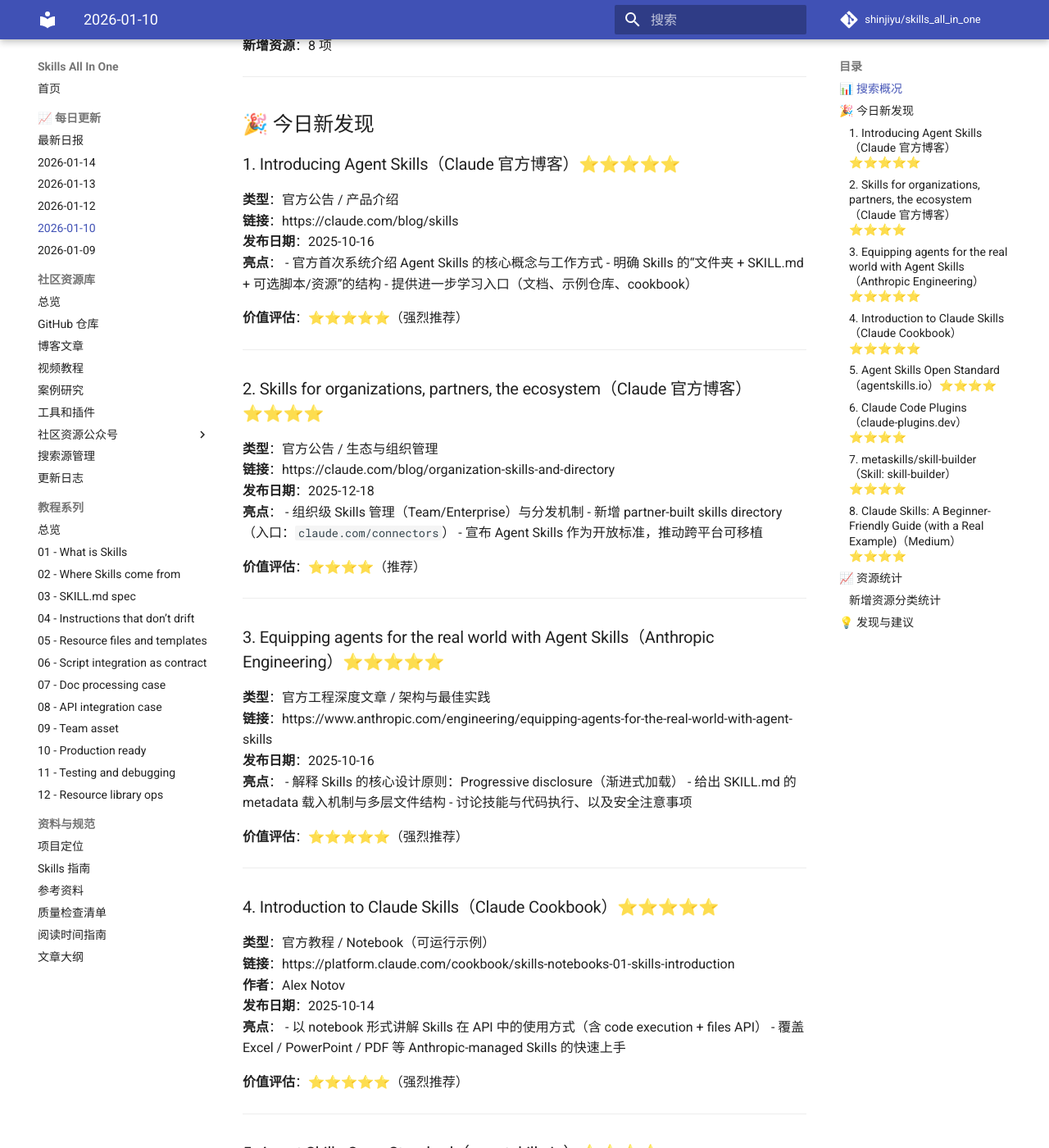
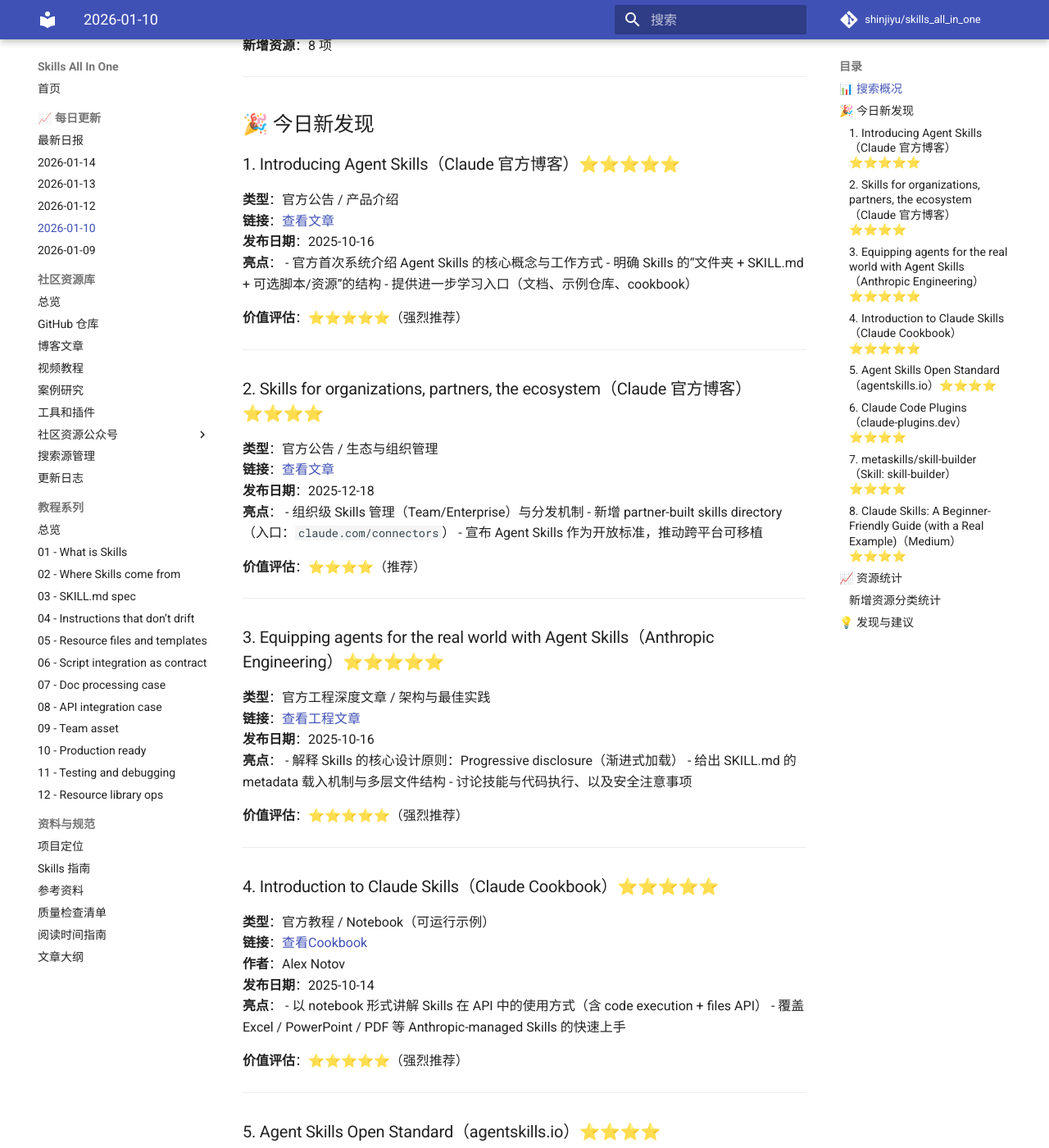
Before and after one commit to shinjiyu/skills_all_in_one, an MkDocs documentation site: the page built from docs/community-resources/reports/daily-search-2026-01-10.md, in a window 1280 px wide and 1400 px high, scrolled down 382 px. Shown: the whole window at 82% size. Built offline with MkDocs 1.6.1 and Material for MkDocs 9.7.7, drawn with Linux system fonts in a browser that asks for light colours; comment, search, counter and statistics services are not loaded; some of the changed text lies outside the part shown.

```diff
--- a/docs/community-resources/reports/daily-search-2026-01-10.md
+++ b/docs/community-resources/reports/daily-search-2026-01-10.md
@@ -18,7 +18,7 @@
 ### 1. Introducing Agent Skills（Claude 官方博客）⭐⭐⭐⭐⭐
 
 **类型**：官方公告 / 产品介绍
-**链接**：https://claude.com/blog/skills
+**链接**：[查看文章](https://claude.com/blog/skills)
 **发布日期**：2025-10-16
 **亮点**：
 - 官方首次系统介绍 Agent Skills 的核心概念与工作方式
@@ -32,7 +32,7 @@
 ### 2. Skills for organizations, partners, the ecosystem（Claude 官方博客）⭐⭐⭐⭐
 
 **类型**：官方公告 / 生态与组织管理
-**链接**：https://claude.com/blog/organization-skills-and-directory
+**链接**：[查看文章](https://claude.com/blog/organization-skills-and-directory)
 **发布日期**：2025-12-18
 **亮点**：
 - 组织级 Skills 管理（Team/Enterprise）与分发机制
@@ -46,7 +46,7 @@
 ### 3. Equipping agents for the real world with Agent Skills（Anthropic Engineering）⭐⭐⭐⭐⭐
 
 **类型**：官方工程深度文章 / 架构与最佳实践
-**链接**：https://www.anthropic.com/engineering/equipping-agents-for-the-real-world-with-agent-skills
+**链接**：[查看工程文章](https://www.anthropic.com/engineering/equipping-agents-for-the-real-world-with-agent-skills)
 **发布日期**：2025-10-16
 **亮点**：
 - 解释 Skills 的核心设计原则：Progressive disclosure（渐进式加载）
@@ -60,7 +60,7 @@
 ### 4. Introduction to Claude Skills（Claude Cookbook）⭐⭐⭐⭐⭐
 
 **类型**：官方教程 / Notebook（可运行示例）
-**链接**：https://platform.claude.com/cookbook/skills-notebooks-01-skills-introduction
+**链接**：[查看Cookbook](https://platform.claude.com/cookbook/skills-notebooks-01-skills-introduction)
 **作者**：Alex Notov
 **发布日期**：2025-10-14
 **亮点**：
@@ -74,7 +74,7 @@
 ### 5. Agent Skills Open Standard（agentskills.io）⭐⭐⭐⭐
 
 **类型**：开放标准 / 规范站点
-**链接**：https://agentskills.io/
+**链接**：[查看规范](https://agentskills.io/)
 **亮点**：
 - 提供 Skills 的开放规范入口与生态集成指引
 - 附带 GitHub 规范仓库与参考库（校验/生成 prompt XML）
@@ -86,7 +86,7 @@
 ### 6. Claude Code Plugins（claude-plugins.dev）⭐⭐⭐⭐
 
 **类型**：工具 / 社区市场（技能分发）
-**链接**：https://claude-plugins.dev/
+**链接**：[查看平台](https://claude-plugins.dev/)
 **亮点**：
 - 社区维护的 Skills/Plugins 市场，支持下载 ZIP 并导入
 - 提供技能展示、安装指引与来源链接
@@ -98,7 +98,7 @@
 ### 7. metaskills/skill-builder（Skill: skill-builder）⭐⭐⭐⭐
 
 **类型**：GitHub 仓库 / Skills 工具（生成与维护 SKILL.md）
-**链接**：https://github.com/metaskills/skill-builder/tree/main/SKILL.md
+**链接**：[查看模板](https://github.com/metaskills/skill-builder/tree/main/SKILL.md)
 **亮点**：
 - 聚焦“创建/改造/维护 Skills”的工作流与规范
 - 总结 SKILL.md 关键字段与命名约定，适合当作参考模板
@@ -110,7 +110,7 @@
 ### 8. Claude Skills: A Beginner-Friendly Guide (with a Real Example)（Medium）⭐⭐⭐⭐
 
 **类型**：入门教程 / 社区文章
-**链接**：https://jewelhuq.medium.com/claude-skills-a-beginner-friendly-guide-with-a-real-example-ab8a17081206
+**链接**：[查看教程](https://jewelhuq.medium.com/claude-skills-a-beginner-friendly-guide-with-a-real-example-ab8a17081206)
 **作者**：Md Mazaharul Huq
 **发布日期**：2025-10-23
 **亮点**：
```
Also changed, not shown: docs/community-resources/reports/daily-search-2026-01-09.md (+4 -4 lines), docs/community-resources/reports/daily-search-2026-01-12.md (+5 -5 lines), docs/community-resources/reports/daily-search-2026-01-13.md (+2 -2 lines), docs/community-resources/reports/daily-search-2026-01-14.md (+8 -8 lines).
